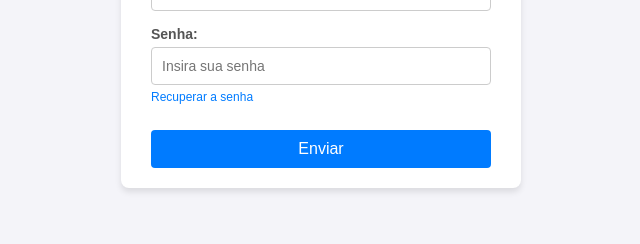
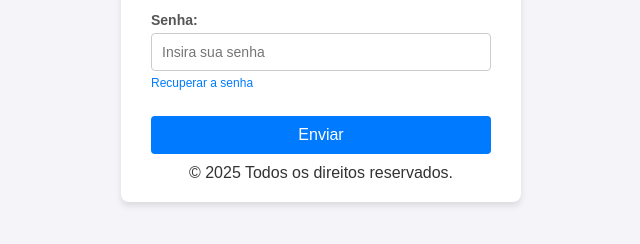
Before and after one commit to eduardonicioli/preTeste, a website: page index.html in a window 1280 px wide. Shown: the part 364-608 px from the top of the page, without its empty margins (319-959 px from the left). Drawn offline with Linux system fonts and the light colour scheme.

Commit message:
add: footer,
para testar o Action

```diff
--- a/index.html
+++ b/index.html
@@ -26,6 +26,9 @@
               </form>
 
         </form>
+         <footer>
+        <p>&copy; 2025 Todos os direitos reservados.</p>
+    </footer>
     </div>
     <script src="login.js"></script>
 </body>
```
